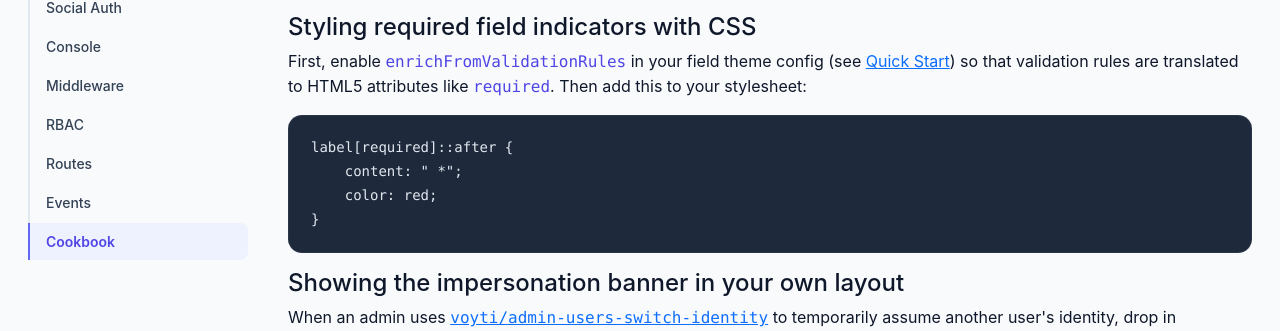
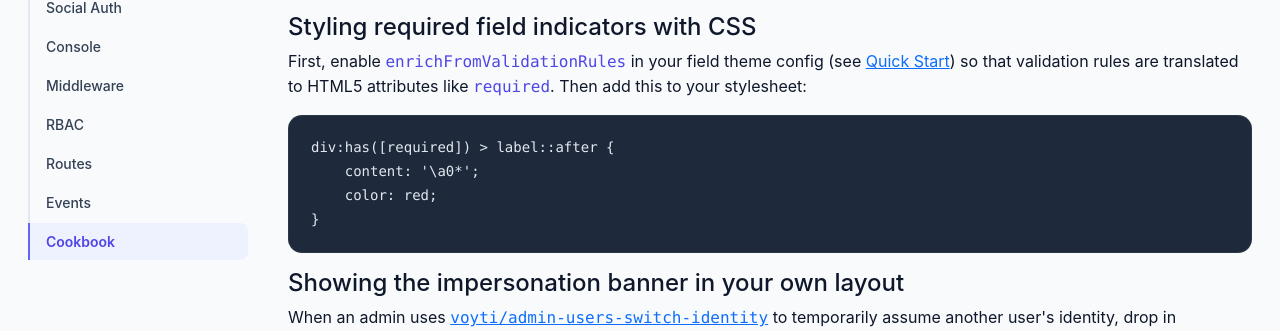
Before and after one commit to YiiRocks/YiiRocks.github.io, a Jekyll site: the page built from voyti/cookbook/index.html, in a window 1280 px wide and 900 px high, scrolled down 939 px. Shown: the part 191-522 px from the top of the window. Built offline with Jekyll 4.4.1, drawn with Linux system fonts in a browser that asks for light colours; a style sheet for code colours, icons or effects is not loaded.

Commit message:
Fix required-field CSS selector in voyti cookbook
label[required] never matches since required lands on the input, not
the label, per yiisoft/form's Bootstrap5 theme output.

```diff
--- a/voyti/cookbook/index.html
+++ b/voyti/cookbook/index.html
@@ -53,8 +53,8 @@ if (!$this->currentUser->isGuest()) {
             (see <a href="/voyti/quick-start/">Quick Start</a>) so that validation rules are
             translated to HTML5 attributes like <code>required</code>. Then add this to your stylesheet:
         </p>
-        <pre class="doc-example mb-3"><code class="language-css">label[required]::after {
-    content: " *";
+        <pre class="doc-example mb-3"><code class="language-css">div:has([required]) > label::after {
+    content: '\a0*';
     color: red;
 }</code></pre>
 
```
